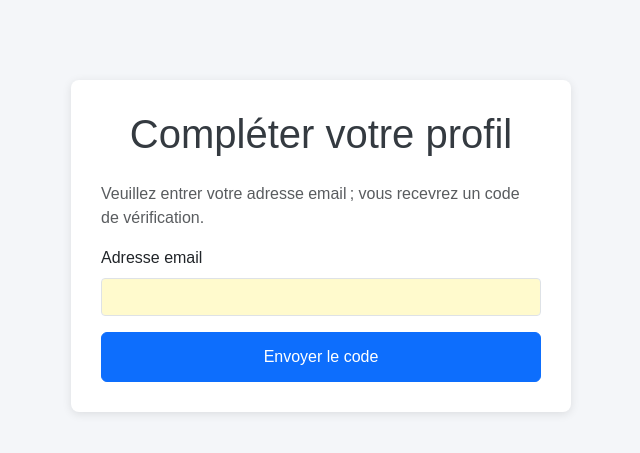
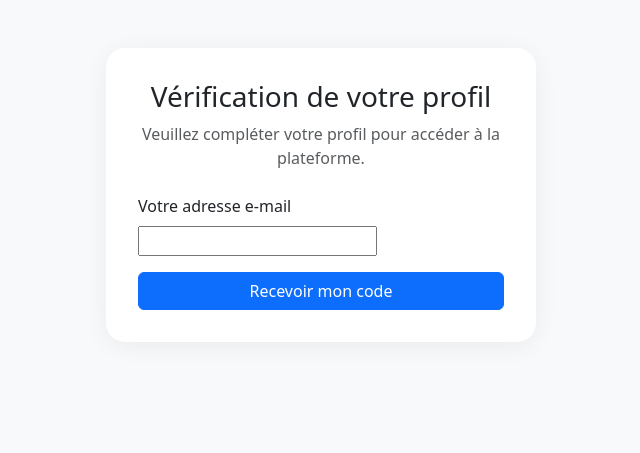
Before and after one commit to samibouchktat/pfa, a Django app: page /profile/complete/ in a window 1280 px wide. Shown: the top 453 px of the page, without its empty margins (319-959 px from the left). Run offline with Django 5.2, Linux system fonts and the light colour scheme; a user stored in the database is signed in; some libraries are stand-ins or nearby versions.

Commit message:
Ajout des statistiques et corrections diverses

```diff
--- a/gestiondestock/inventory/models.py
+++ b/gestiondestock/inventory/models.py
@@ -7,7 +7,7 @@ from datetime import timedelta
 from django.db import models
 from django.db.models.signals import post_save
 from django.dispatch import receiver
-
+from django.db.models import Q
 # Utilisateur personnalisé avec rôles
 class CustomUser(AbstractUser):
     ROLE_CHOICES = [
@@ -18,7 +18,7 @@ class CustomUser(AbstractUser):
     ]
     role = models.CharField(max_length=20, choices=ROLE_CHOICES)
     phone_number = models.CharField(max_length=15, blank=True, null=True)
-
+    secondary_email = models.EmailField(blank=True, null=True, unique=True)
     def __str__(self):
         return f"{self.username} ({self.get_role_display()})"
 
@@ -116,9 +116,14 @@ class Message(models.Model):
 
 # 2FA
 class TwoFactorCode(models.Model):
-    user            = models.ForeignKey(settings.AUTH_USER_MODEL, on_delete=models.CASCADE)
-    code            = models.CharField(max_length=6)
+    user = models.ForeignKey(settings.AUTH_USER_MODEL, on_delete=models.CASCADE)
+    code = models.CharField(max_length=6)
     expiration_time = models.DateTimeField()
+    is_used = models.BooleanField(default=False)
+
+    def is_valid(self):
+        from django.utils import timezone
+        return not self.is_used and self.expiration_time > timezone.now()
 
     def is_expired(self):
         return timezone.now() > self.expiration_time
@@ -155,3 +160,21 @@ def create_user_profile(sender, instance, created, **kwargs):
 def save_user_profile(sender, instance, **kwargs):
     if hasattr(instance, 'profile'):
         instance.profile.save()
+
+from django.contrib.auth.backends import ModelBackend
+from django.contrib.auth import get_user_model
+
+class EmailOrSecondaryEmailBackend(ModelBackend):
+    def authenticate(self, request, username=None, password=None, **kwargs):
+        UserModel = get_user_model()
+        try:
+            user = UserModel.objects.get(
+                Q(email__iexact=username) |
+                Q(username__iexact=username) |
+                Q(secondary_email__iexact=username)
+            )
+        except UserModel.DoesNotExist:
+            return None
+        if user.check_password(password):
+            return user
+        return None
--- a/gestiondestock/inventory/urls.py
+++ b/gestiondestock/inventory/urls.py
@@ -3,6 +3,7 @@ from .views import msg, conversation
 from django.urls import path
 from .views import (
     # Authentification & profil
+    home,
     login_view, log_out, redirect_dashboard,
     dashboard_gestionnaire, dashboard_employe, dashboard_admin,
     complete_profile,
@@ -25,7 +26,8 @@ urlpatterns = [
     # Authentification
     path('login/',  login_view,         name='login'),
     path('logout/', log_out, name='log_out'),
-    path('',        redirect_dashboard, name='home'),
+    path('', home, name='home'),  # page d'accueil du site (landing page)
+    path('redirect-dashboard/', redirect_dashboard, name='redirect_dashboard'),
     path('dashboard/gest/',  dashboard_gestionnaire, name='dashboard_gestionnaire'),
     path('dashboard/emp/',   dashboard_employe,      name='dashboard_employe'),
     path('dashboard/admin/', dashboard_admin,        name='dashboard_admin'),
@@ -61,4 +63,6 @@ urlpatterns = [
     path('fournisseurs/<int:id>/supprimer/', delete_fournisseur, name='delete_fournisseur'),
 
 
+
+
 ]
--- a/gestiondestock/inventory/views.py
+++ b/gestiondestock/inventory/views.py
@@ -23,7 +23,7 @@ from .forms import FournisseurForm
 from django.contrib.auth.decorators import login_required, user_passes_test
 from django.contrib.auth.decorators import login_required
 from django.db.models import F, Sum
-
+from django.contrib import messages
 
 AvoirFormSet = inlineformset_factory(Commande, Avoir, fields=('article','quantite'), extra=1, can_delete=True)
 from .models import (
@@ -244,24 +244,27 @@ def complete_profile(request):
             )
             return render(request, 'complete_profile.html', {'step':'verify','email': email,'form': OTPVerificationForm()})
         return render(request, 'complete_profile.html', {'step':'email','form': form})
+
     # Étape 2: vérification code
     email = request.session.get('otp_email')
     form = OTPVerificationForm(request.POST or None)
-    if request.method=='POST' and form.is_valid():
+    if request.method == 'POST' and form.is_valid():
         code = form.cleaned_data['code']
         try:
             otp = TwoFactorCode.objects.get(user=request.user, code=code, is_used=False)
             if otp.is_valid():
-                otp.is_used=True
+                otp.is_used = True
                 otp.save()
+                user = request.user
+                user.secondary_email = email     # <-- On stocke l'email validé
+                user.save()
                 del request.session['otp_email']
+                messages.success(request, f"L'email de vérification {email} a été ajouté à votre compte. Vous pourrez vous connecter avec cet email ou celui donné par l'administrateur.")
                 return redirect('redirect_dashboard')
-            form.add_error('code','Ce code a expiré.')
+            form.add_error('code', 'Ce code a expiré.')
         except TwoFactorCode.DoesNotExist:
-            form.add_error('code','Code invalide ou déjà utilisé.')
-    return render(request, 'complete_profile.html', {'step':'verify','email': email,'form': form})
-
-
+            form.add_error('code', 'Code invalide ou déjà utilisé.')
+    return render(request, 'complete_profile.html', {'step': 'verify', 'email': email, 'form': form})
 # Rapport IA
 @login_required
 @user_passes_test(is_manager)
--- a/gestiondestock/templates/complete_profile.html
+++ b/gestiondestock/templates/complete_profile.html
@@ -1,56 +1,64 @@
-{% load widget_tweaks %}
+{% load static %}
 <!DOCTYPE html>
 <html lang="fr">
 <head>
-  <meta charset="UTF-8">
-  <meta name="viewport" content="width=device-width, initial-scale=1">
-  <title>Compléter votre profil</title>
-  <link href="https://cdn.jsdelivr.net/npm/bootstrap@5.3.0-alpha1/dist/css/bootstrap.min.css"
-        rel="stylesheet">
-  <style>
-    body { background: #f4f6f9; font-family: Arial, sans-serif; }
-    .container { max-width: 500px; margin: 80px auto; padding: 30px;
-                 background: #fff; border-radius: 8px;
-                 box-shadow: 0 2px 10px rgba(0,0,0,0.1); }
-    h1 { text-align: center; margin-bottom: 1.5rem; color: #343a40; }
-    .form-control { border-radius: 4px; }
-    .btn-primary { width: 100%; padding: .75rem; font-size: 1rem; }
-    .highlight-yellow { background-color: #fffacd; text-decoration: underline; }
-    .text-center a { color: #007bff; text-decoration: none; }
-    .text-center a:hover { text-decoration: underline; }
-  </style>
+    <meta charset="UTF-8">
+    <title>Vérification du profil</title>
+    <link href="https://cdn.jsdelivr.net/npm/bootstrap@5.3.2/dist/css/bootstrap.min.css" rel="stylesheet">
+    <style>
+        body { background: #f8f9fa; }
+        .box {
+            max-width: 430px;
+            margin: 3rem auto;
+            padding: 2rem;
+            background: #fff;
+            border-radius: 1.2rem;
+            box-shadow: 0 4px 24px rgba(0,0,0,.06);
+        }
+        .logo { width: 48px; margin-bottom: 1rem; }
+    </style>
 </head>
 <body>
-  <div class="container">
-    <h1>Compléter votre profil</h1>
+<div class="box">
+    <div class="text-center">
 
-    {% if step == "email" %}
-      <p class="text-muted">Veuillez entrer votre adresse email ; vous recevrez un code de vérification.</p>
-      <form method="post">
-        {% csrf_token %}
-        <div class="mb-3">
-          <label for="id_email" class="form-label">Adresse email</label>
-          {{ form.email|add_class:"form-control highlight-yellow" }}
-        </div>
-        <button type="submit" class="btn btn-primary">Envoyer le code</button>
-      </form>
+        <h3 class="mb-2">Vérification de votre profil</h3>
+        <p class="text-muted">Veuillez compléter votre profil pour accéder à la plateforme.</p>
+    </div>
 
-    {% elif step == "verify" %}
-      <p class="text-muted">Un code a été envoyé à <strong>{{ email }}</strong>. Vérifiez votre boîte mail.</p>
-      <form method="post">
-        {% csrf_token %}
-        <input type="hidden" name="email" value="{{ email }}">
-        <div class="mb-3">
-          <label for="id_code" class="form-label">Code de vérification</label>
-          {{ form.code|add_class:"form-control highlight-yellow" }}
-        </div>
-        <button type="submit" class="btn btn-primary">Vérifier le code</button>
-      </form>
+    {% if messages %}
+      {% for message in messages %}
+        <div class="alert alert-success">{{ message }}</div>
+      {% endfor %}
     {% endif %}
 
+    {% if step == 'email' %}
+        <form method="post" class="mt-4">
+            {% csrf_token %}
+            <div class="mb-3">
+                <label class="form-label">Votre adresse e-mail</label>
+                {{ form.email }}
 
-  </div>
+            </div>
+            <button type="submit" class="btn btn-primary w-100">Recevoir mon code</button>
+        </form>
+    {% elif step == 'verify' %}
+        <form method="post" class="mt-4">
+            {% csrf_token %}
+            <div class="mb-3">
+                <label class="form-label">Code reçu par e-mail ({{ email }})</label>
+               {{ form.code }}
 
-  <script src="https://cdn.jsdelivr.net/npm/bootstrap@5.3.0-alpha1/dist/js/bootstrap.bundle.min.js"></script>
+                {% if form.code.errors %}
+                    <div class="text-danger small">{{ form.code.errors|join:", " }}</div>
+                {% endif %}
+            </div>
+            <button type="submit" class="btn btn-success w-100">Valider le code</button>
+        </form>
+        <div class="mt-3 text-center">
+            <a href="{% url 'complete_profile' %}" class="text-secondary small">Changer d’adresse e-mail</a>
+        </div>
+    {% endif %}
+</div>
 </body>
 </html>
```
Also changed, not shown: gestiondestock/gestiondestock/settings.py (+12 -7 lines), gestiondestock/inventory/auth_backend.py (added, +18 -0 lines), gestiondestock/templates/dashboard_gestionnaire.html (+35 -1 lines), gestiondestock/db.sqlite3, gestiondestock/inventory/migrations/0012_twofactorcode_is_used.py (added), gestiondestock/inventory/migrations/0013_customuser_secondary_email.py (added).
